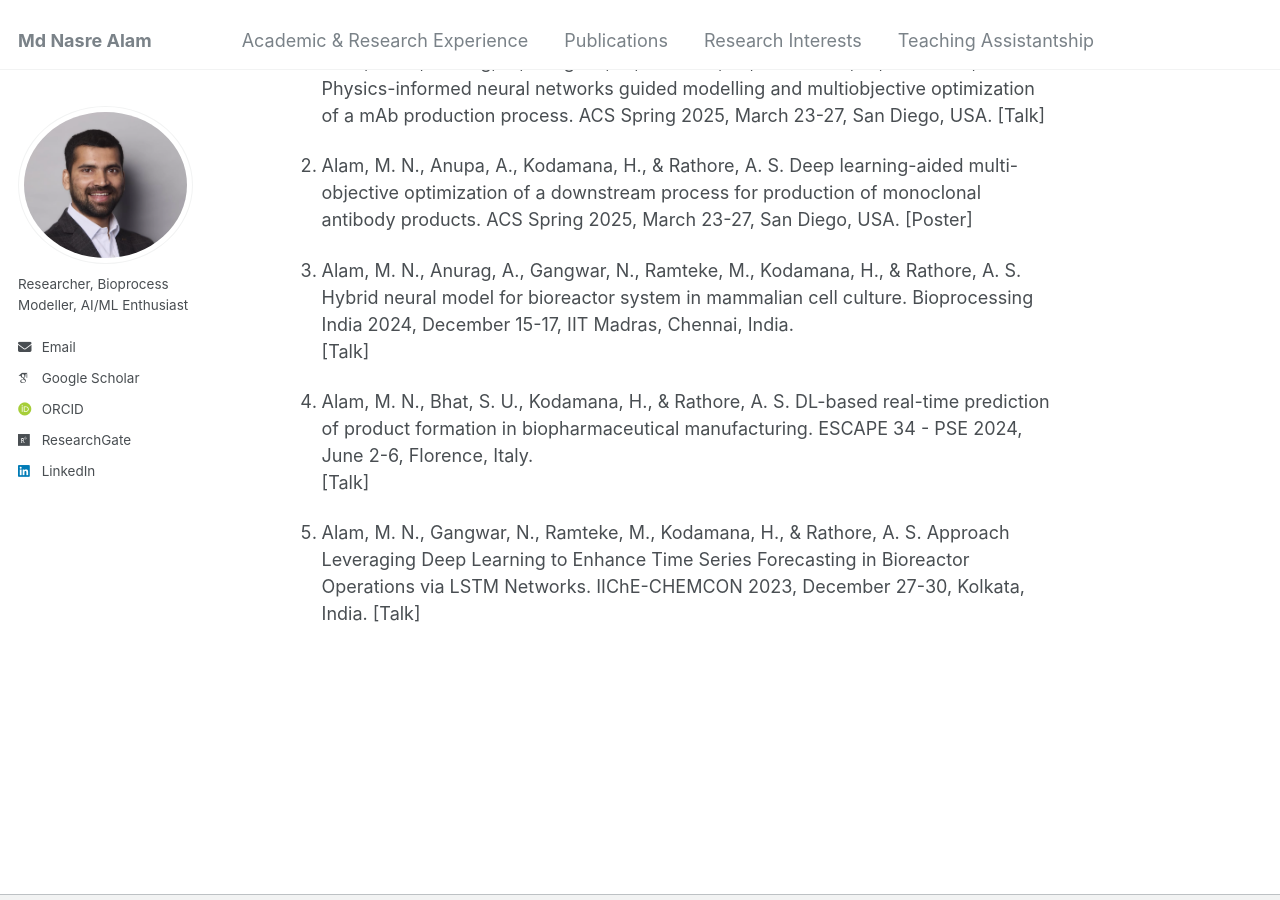
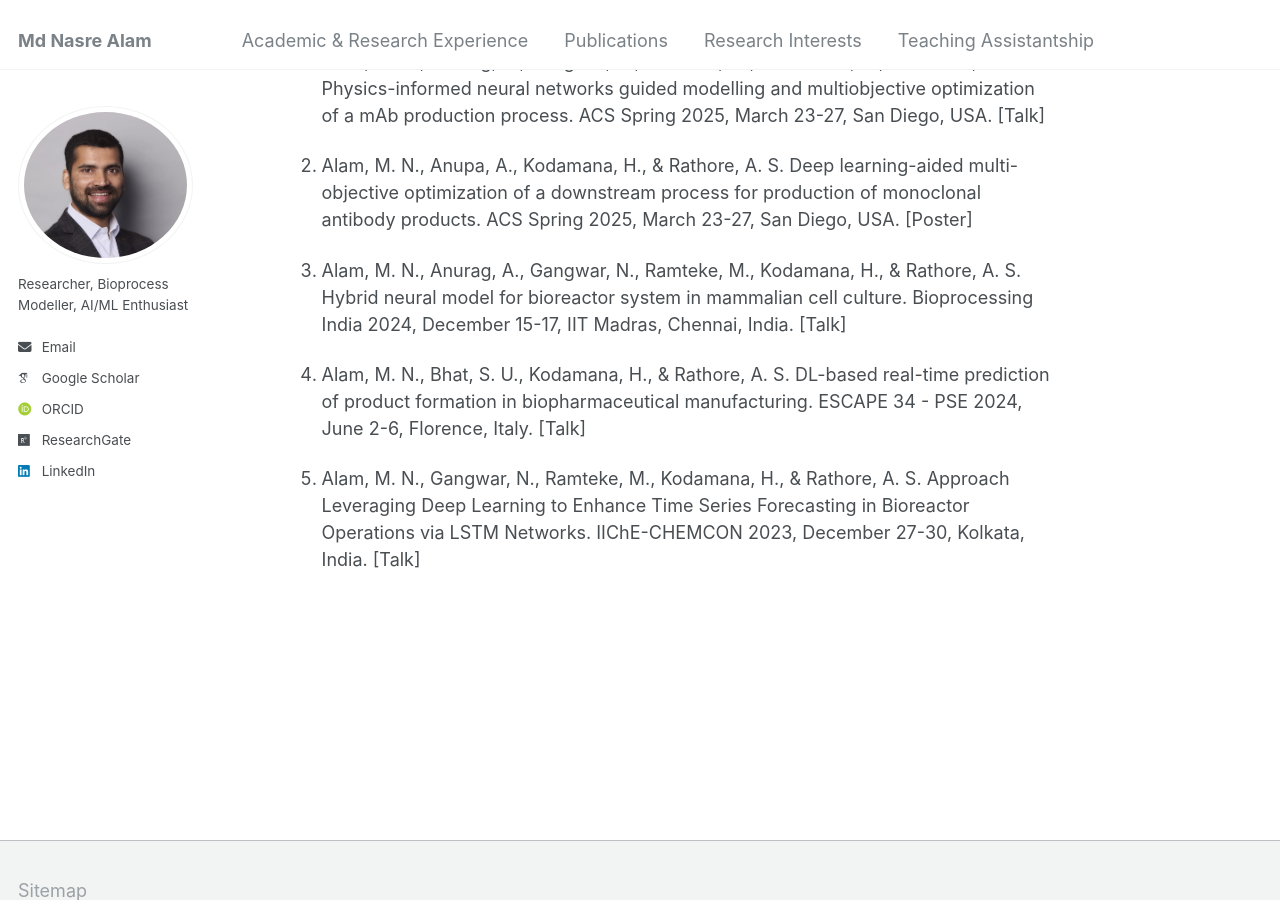
Before and after one commit to mdnasreiit/mdnasreiit.github.io, a Jekyll site: the page built from _pages/markdown.md, in a window 1280 px wide and 900 px high, scrolled down 1606 px. Built offline with Jekyll 4.4.1, drawn with Linux system fonts in a browser that asks for light colours; some web fonts are replaced.

```diff
--- a/_pages/markdown.md
+++ b/_pages/markdown.md
@@ -40,8 +40,8 @@ redirect_from:
 
  2. Alam, M. N., Anupa, A., Kodamana, H., & Rathore, A. S. Deep learning-aided multi-objective optimization of a downstream process for production of monoclonal     antibody products. ACS Spring 2025, March 23-27, San Diego, USA. [Poster]
 
- 3. Alam, M. N., Anurag, A., Gangwar, N., Ramteke, M., Kodamana, H., & Rathore, A. S. Hybrid neural model for bioreactor system in mammalian cell culture.           Bioprocessing India 2024, December 15-17, IIT Madras, Chennai, India. <br> [Talk]
+ 3. Alam, M. N., Anurag, A., Gangwar, N., Ramteke, M., Kodamana, H., & Rathore, A. S. Hybrid neural model for bioreactor system in mammalian cell culture.           Bioprocessing India 2024, December 15-17, IIT Madras, Chennai, India. [Talk]
 
- 4. Alam, M. N., Bhat, S. U., Kodamana, H., & Rathore, A. S. DL-based real-time prediction of product formation in biopharmaceutical manufacturing. ESCAPE 34 - PSE  2024, June 2-6, Florence, Italy. <br> [Talk]
+ 4. Alam, M. N., Bhat, S. U., Kodamana, H., & Rathore, A. S. DL-based real-time prediction of product formation in biopharmaceutical manufacturing. ESCAPE 34 - PSE  2024, June 2-6, Florence, Italy. [Talk]
 
  5. Alam, M. N., Gangwar, N., Ramteke, M., Kodamana, H., & Rathore, A. S. Approach Leveraging Deep Learning to Enhance Time Series Forecasting in Bioreactor         Operations via LSTM Networks. IIChE-CHEMCON 2023, December 27-30, Kolkata, India. [Talk]
```
